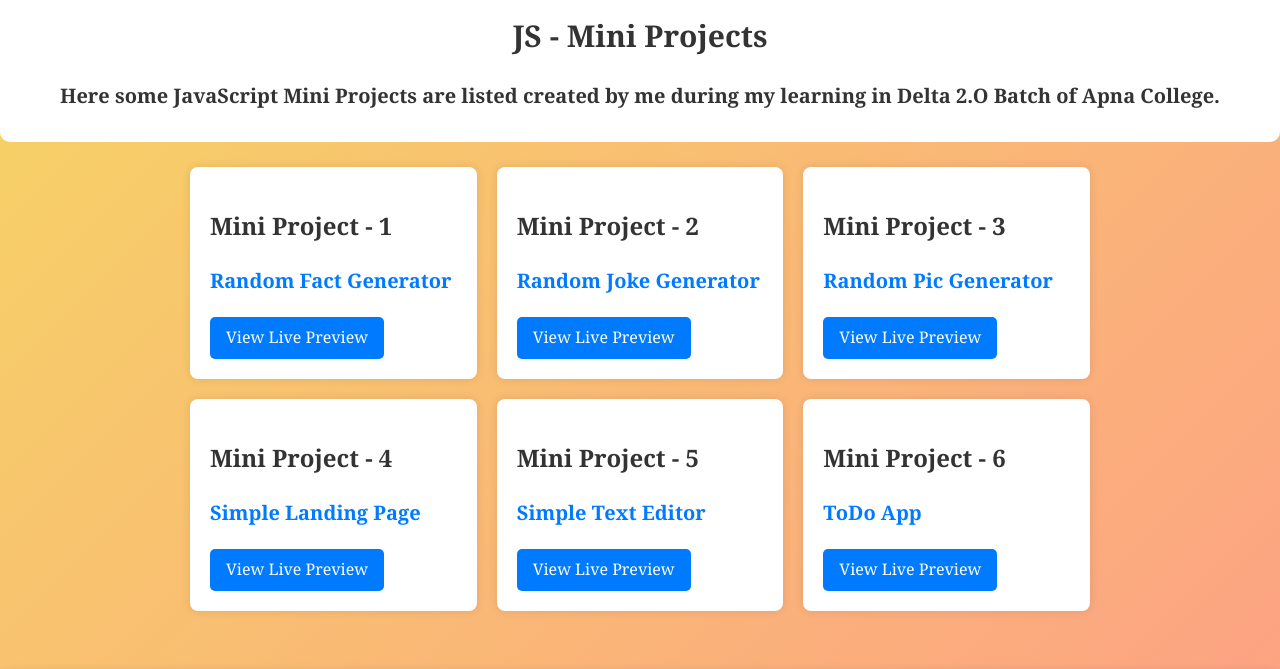
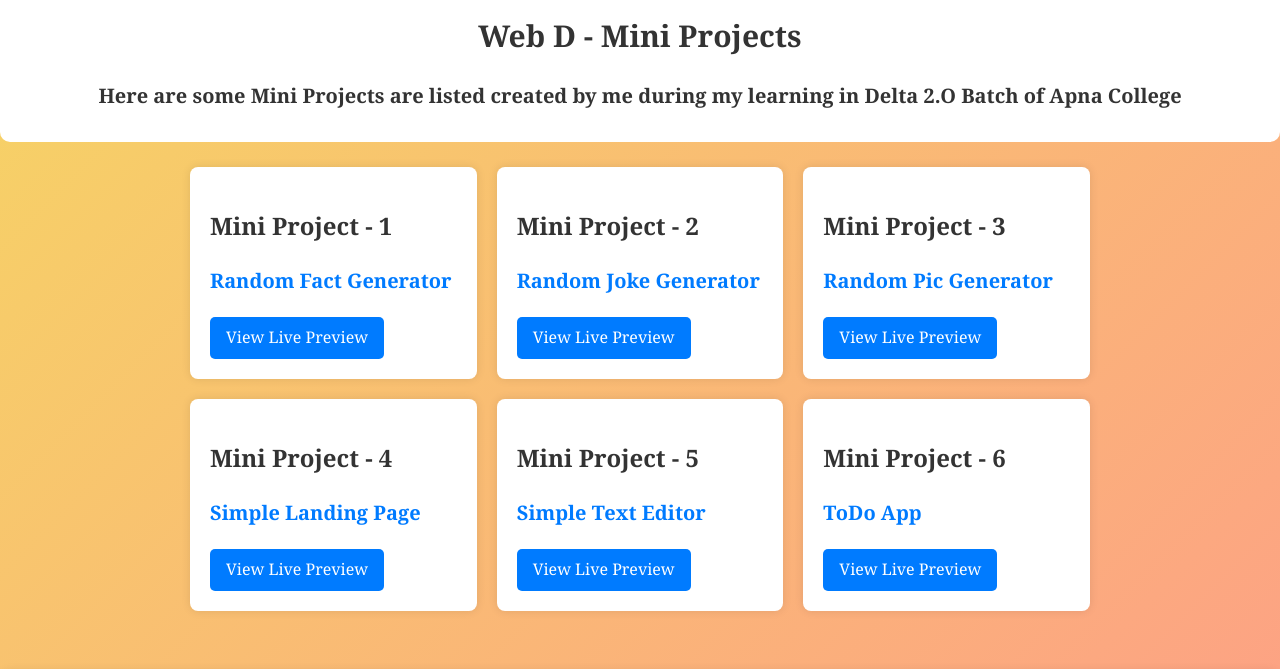
Before and after one commit to hardiksrivastavaa/MiniProjects, a plain HTML site: page index.html in a window 1280 px wide. Shown: the top 669 px of the page. Drawn offline with Linux system fonts and the light colour scheme.

Commit message:
Update index.html

```diff
--- a/index.html
+++ b/index.html
@@ -7,7 +7,7 @@
     <meta name="description" content="Explore various JavaScript projects.">
     <meta name="keywords" content="Coding, Web Development, Projects, JavaScript Projects">
     <meta name="author" content="Hardik Srivastava">
-    <title>30 Days JavaScript Challenge</title>
+    <title>Mini Projects</title>
 
     <!-- Link to FontAwesome -->
     <link rel="stylesheet" href="https://cdnjs.cloudflare.com/ajax/libs/font-awesome/6.6.0/css/all.min.css"
@@ -18,8 +18,8 @@
 
 <body>
     <header>
-        <h1>JS - Mini Projects</h1>
-        <p>Here some JavaScript Mini Projects are listed created by me during my learning in Delta 2.O Batch of Apna College.</p>
+        <h1>Web D - Mini Projects</h1>
+        <p>Here are some Mini Projects are listed created by me during my learning in Delta 2.O Batch of Apna College</p>
     </header>
 
     <main class="container">
```
